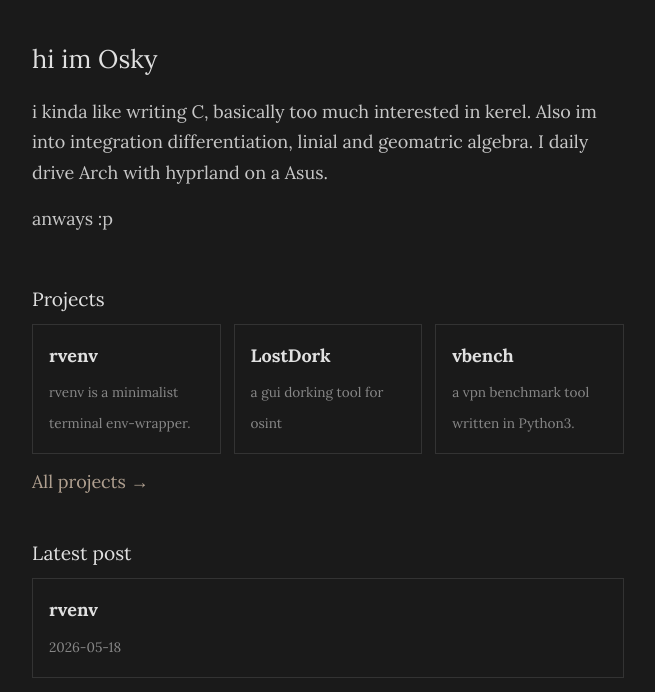
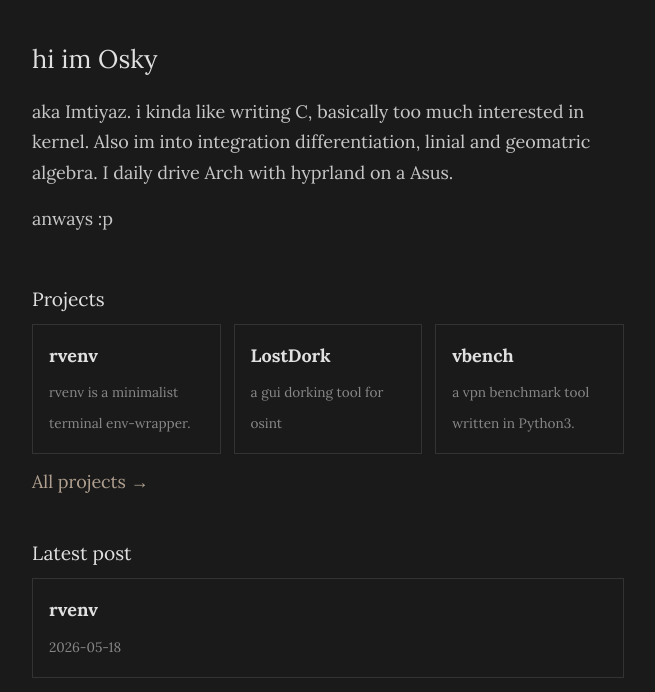
Before and after one commit to dummy3ye/osky, a plain HTML site: page index.html in a window 1280 px wide. Shown: the part 92-784 px from the top of the page, without its empty margins (312-967 px from the left). Drawn offline with Linux system fonts and the light colour scheme.

Commit message:
typo fix

```diff
--- a/index.html
+++ b/index.html
@@ -22,7 +22,7 @@
 
         <div class="intro">
             <h1>hi im Osky</h1>
-            <p>i kinda like writing C, basically too much interested in kerel. Also im into integration differentiation, linial and geomatric algebra. I daily drive Arch with hyprland on a Asus.</p>
+            <p>aka Imtiyaz. i kinda like writing C, basically too much interested in kernel. Also im into integration differentiation, linial and geomatric algebra. I daily drive Arch with hyprland on a Asus.</p>
             <p>anways :p</p>
         </div>
 
```
